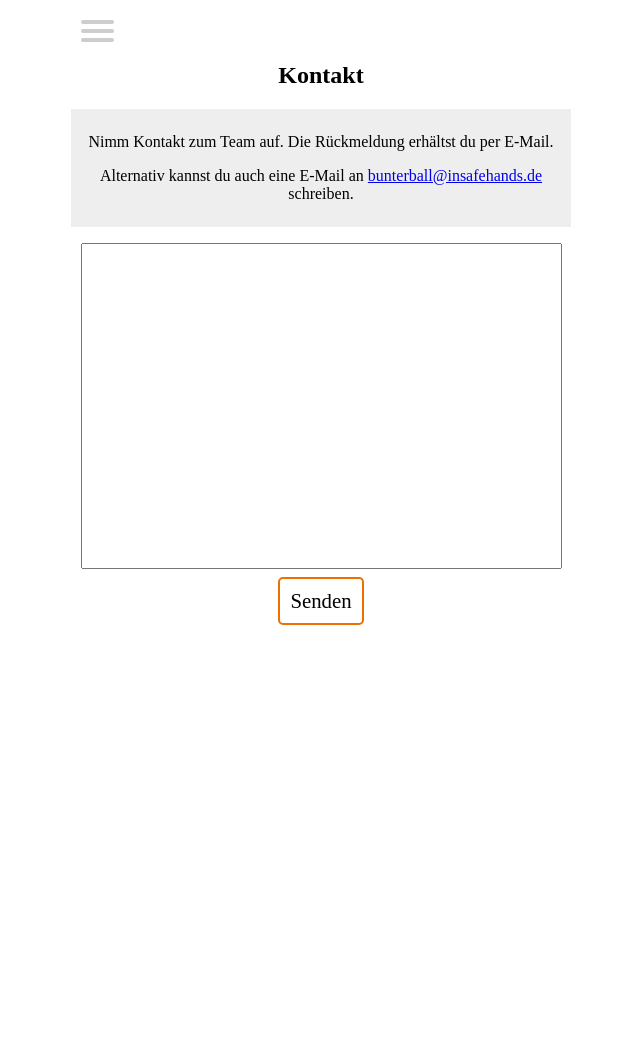
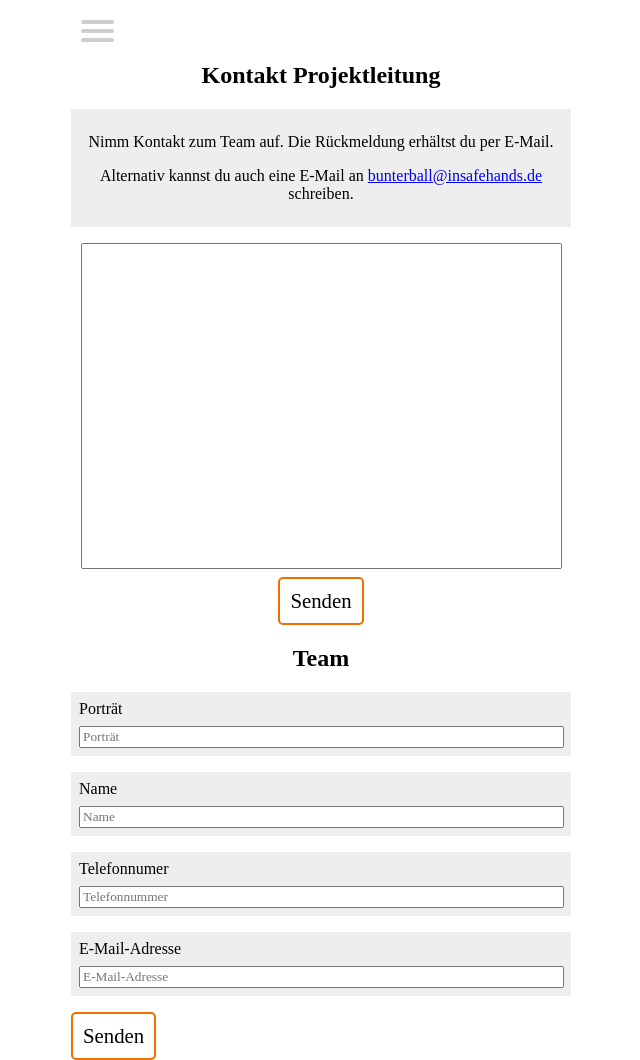
Before and after one commit to digitalfabrik/ish-goalkeeper, a Django app: page /gui/contact/ in a window 1280 px wide. Shown: the whole page, without its empty margins (319-959 px from the left). Before the commit the page ends 625 px from the top, so only its background shows below. Run offline with Django 3.2, Linux system fonts and the light colour scheme; the visitor is signed in with stand-in values (Sample User, id 1); data that the repository does not hold is empty; some libraries are stand-ins or nearby versions; some web fonts are replaced.

Commit message:
Add team form to contact pages, fixes #71

```diff
--- a/src/gui/static/style.css
+++ b/src/gui/static/style.css
@@ -43,6 +43,16 @@ input, textarea, select { font-family:inherit; }
 
 .content-item h2 {
 
+}
+
+.content-item label {
+  display: block;
+  margin-bottom: 0.5em;
+}
+
+.content-item input {
+  display: block;
+  width: calc(100% - 0.5em);
 }
 
 a > .content-item > h3, .course-details-box > h3 {
--- a/src/gui/templates/contact.html
+++ b/src/gui/templates/contact.html
@@ -1,7 +1,7 @@
 {% extends "base.html" %}
 {% load static %}
 {% block content %}
-      <h2>Kontakt</h2>
+      <h2>Kontakt Projektleitung</h2>
 {% if sent %}
       <div class="content-item centered">
         <p>Nachricht erfolgreich versandt.</p>
@@ -18,4 +18,26 @@
           <input type="submit" class="ig-button" value="Senden">
         </form>
       </div>
+      <h2>Team</h2>
+      <form method="post" action="/gui/send_contact">
+        <div class="content-item">
+          <label>Porträt</label>
+          <input type="text" placeholder="Porträt">
+        </div>
+        <div class="content-item">
+          <label>Name</label>
+          <input type="text" placeholder="Name">
+        </div>
+        <div class="content-item">
+          <label>Telefonnumer</label>
+          <input type="tel" placeholder="Telefonnummer">
+        </div>
+        <div class="content-item">
+          <label>E-Mail-Adresse</label>
+          <input type="" placeholder="E-Mail-Adresse">
+        </div>
+        <div class="centered">
+          <input type="submit" class="centered ig-button" value="Senden">
+        </div>
+      </form>
 {% endblock %}
```
